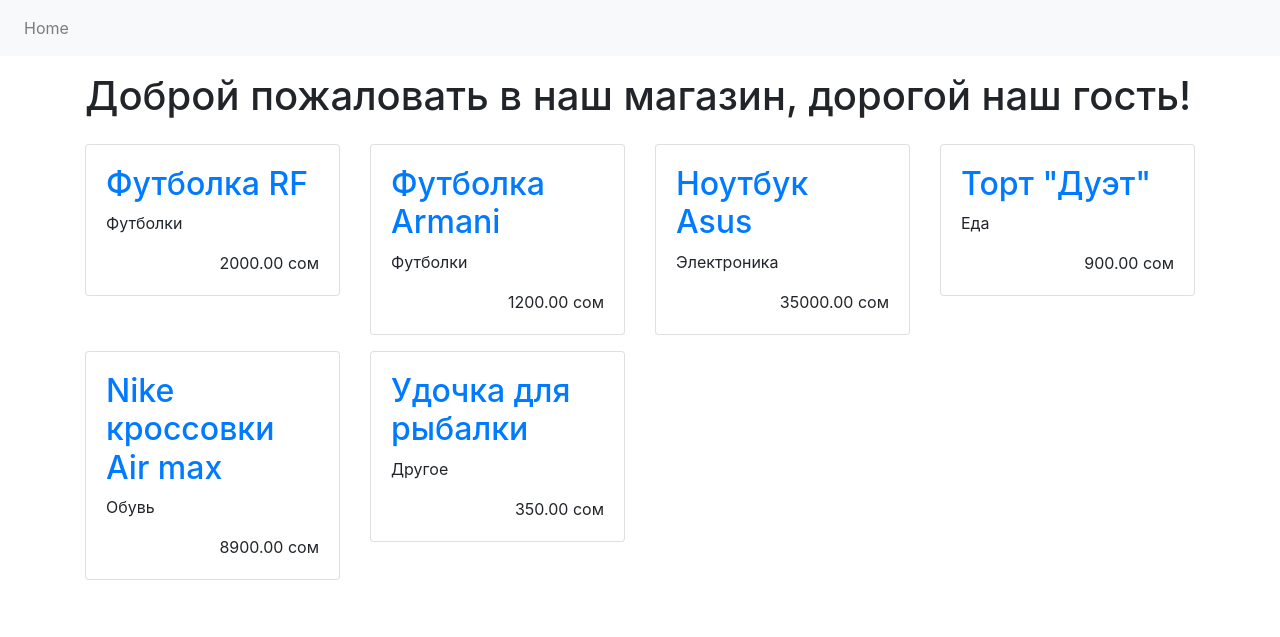
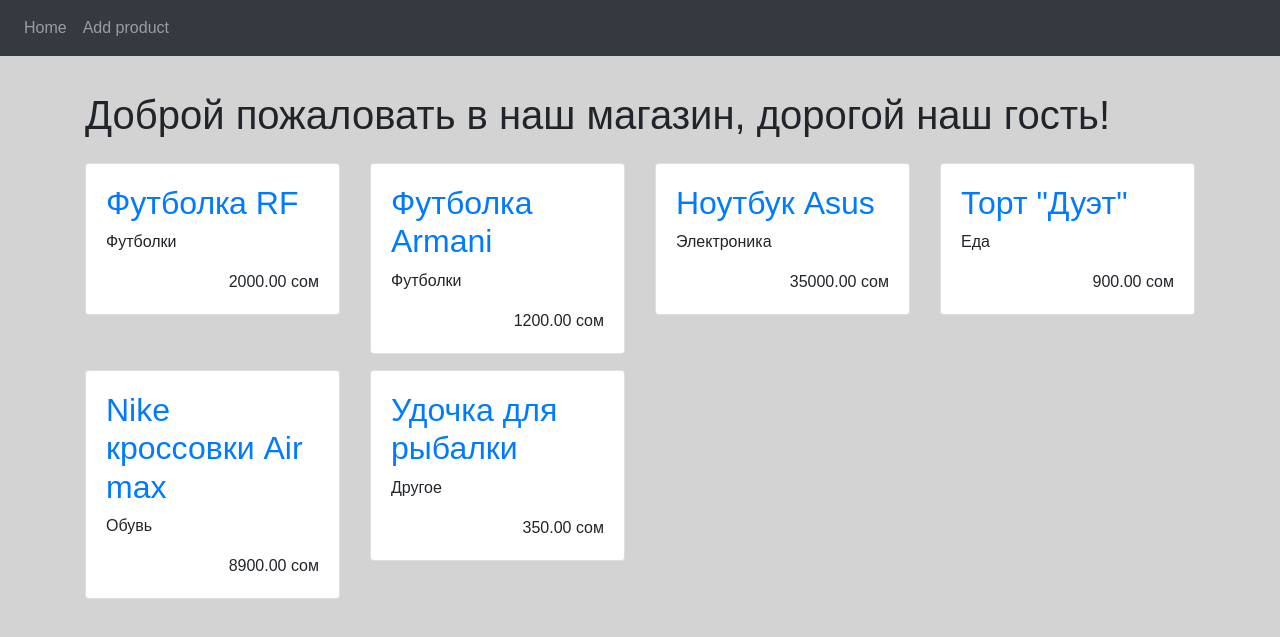
Before and after one commit to yuburov/python_3_-lab_work_yubur_aziz, a Django app: page / in a window 1280 px wide. Shown: the top 637 px of the page. Run offline with Django 3.2, Linux system fonts and the light colour scheme; data comes from the database, SQL or seed files in the repository; some libraries are stand-ins or nearby versions.

Commit message:
Создал страницу для добавления товара, также создал forms.py, применил css правила

```diff
--- a/source/main/settings.py
+++ b/source/main/settings.py
@@ -37,6 +37,7 @@
     'django.contrib.sessions',
     'django.contrib.messages',
     'django.contrib.staticfiles',
+    'widget_tweaks',
     'webapp',
 ]
 
--- a/source/main/urls.py
+++ b/source/main/urls.py
@@ -15,10 +15,11 @@
 """
 from django.contrib import admin
 from django.urls import path
-from webapp.views import index_view, product_view
+from webapp.views import index_view, product_view, product_create_view
 
 urlpatterns = [
     path('admin/', admin.site.urls),
     path('', index_view, name='index'),
-    path('products/<int:pk>/', product_view, name='product_view')
+    path('products/<int:pk>/', product_view, name='product_view'),
+    path('product/add/', product_create_view, name='product_create'),
 ]
--- a/source/webapp/static/css/style.css
+++ b/source/webapp/static/css/style.css
@@ -0,0 +1,28 @@
+body{
+    font-family: Arial, sans-serif;
+    background-color: lightgrey;
+}
+.navbar{
+    margin-bottom: 35px;
+}
+.form-error {
+    color: red;
+    font-size: 12px;
+    margin: 5px 0 0 0
+}
+
+.field-error {
+    border: solid 1px red;
+    box-shadow: red 0 0 3px;
+
+}
+.form-text{
+    margin-top: 20px;
+}
+span{
+    color: red;
+    font-weight: 600;
+}
+.btn.btn-success{
+    width: 410px;
+}
--- a/source/webapp/templates/base.html
+++ b/source/webapp/templates/base.html
@@ -6,14 +6,14 @@
     <meta name="viewport"
           content="width=device-width, user-scalable=no, initial-scale=1.0, maximum-scale=1.0, minimum-scale=1.0">
     <meta http-equiv="X-UA-Compatible" content="ie=edge">
-    <title>{% block title %}MySite{% endblock %}</title>
+    <title>{% block title %}Shop{% endblock %}</title>
     <link rel="stylesheet" href="https://stackpath.bootstrapcdn.com/bootstrap/4.3.1/css/bootstrap.min.css"
           integrity="sha384-ggOyR0iXCbMQv3Xipma34MD+dH/1fQ784/j6cY/iJTQUOhcWr7x9JvoRxT2MZw1T" crossorigin="anonymous">
     <link rel="stylesheet" href="{% static "css/style.css" %}">
     {% block styles %}{% endblock %}
 </head>
 <body>
-<nav class="navbar navbar-expand-lg navbar-light bg-light sticky-top">
+<nav class="navbar navbar-expand-lg navbar-dark bg-dark sticky-top">
     <button class="navbar-toggler" type="button" data-toggle="collapse" data-target="#navbarNav"
             aria-controls="navbarNav" aria-expanded="false" aria-label="Toggle navigation">
         <span class="navbar-toggler-icon"></span>
--- a/source/webapp/templates/index.html
+++ b/source/webapp/templates/index.html
@@ -1,4 +1,9 @@
 {% extends 'base.html' %}
+{% block menu %}
+    <li class="nav-item">
+        <a href="{% url 'product_create' %}" class="nav-link">Add product</a>
+    </li>
+{% endblock %}
 {% block content %}
     <h1 class="mt-3">Доброй пожаловать в наш магазин, дорогой наш гость!</h1>
     <div class="row">
--- a/source/webapp/views.py
+++ b/source/webapp/views.py
@@ -1,5 +1,7 @@
-from django.shortcuts import render, get_object_or_404
-from webapp.models import Product
+from django.shortcuts import render, get_object_or_404, redirect
+
+from webapp.forms import ProductForm
+from webapp.models import Product, CATEGORY_CHOICES
 
 
 def index_view(request):
@@ -14,3 +16,21 @@
     return render(request, 'product.html', context={
         'product': product
     })
+
+def product_create_view(request):
+    if request.method == "GET":
+        form = ProductForm()
+        return render(request, 'create.html', context={
+            'category_choises': CATEGORY_CHOICES, 'form': form
+        })
+    elif request.method == 'POST':
+            form = ProductForm(data=request.POST)
+            if form.is_valid():
+                product = Product.objects.create( name= form.cleaned_data['name'],
+                description = form.cleaned_data['description'],
+                category = form.cleaned_data['category'], amount = form.cleaned_data['amount'],
+                price = form.cleaned_data['prict'])
+                return redirect('task_view', pk=product.pk)
+
+            else:
+                return render(request, 'create.html', context={'category_choises': CATEGORY_CHOICES, 'form': form})
```
Also changed, not shown: source/webapp/forms.py (added, +11 -0 lines), source/webapp/templates/create.html (added, +13 -0 lines), source/webapp/templates/partial/product_form.html (added, +21 -0 lines).
